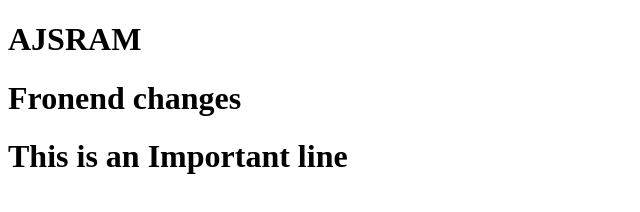
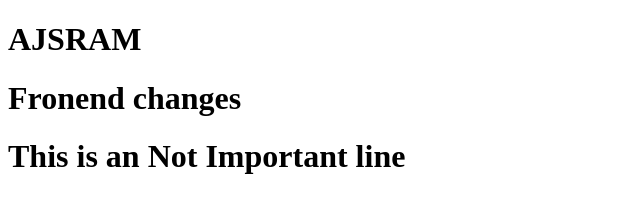
Before and after one commit to ajsram24/samplerepo, a plain HTML site: page index.html in a window 1280 px wide. Shown: the whole page, without its empty margins (0-640 px from the left). Drawn offline with Linux system fonts and the light colour scheme.

Commit message:
fix : added not important line

```diff
--- a/index.html
+++ b/index.html
@@ -8,6 +8,6 @@
 <body>
     <h1>AJSRAM</h1>
     <h1>Fronend changes</h1>
-    <h1>This is an Important line</h1>
+    <h1>This is an  Not Important line</h1>
 </body>
 </html>
```
